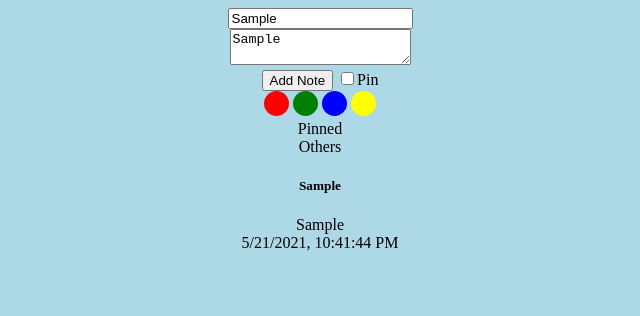
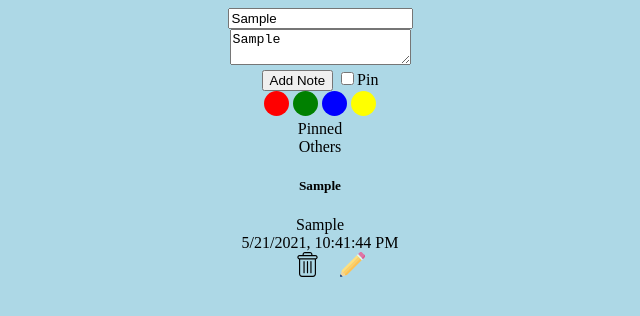
Before and after one commit to TheTomson/programowanieAppWeb, a website built with webpack: page Projekt4/src/index.html in a window 1280 px wide. Both pictures are taken after typing "Sample", "Sample" into the empty fields and a click on the button "Add Note". Shown: the full height of the page, 320-960 px from the left. Built offline with nearby package versions, Linux system fonts and the light colour scheme.

Commit message:
Add: remove notes, local storage(save and get)

```diff
--- a/Projekt4/package.json
+++ b/Projekt4/package.json
@@ -22,5 +22,8 @@
     "webpack": "^4.46.0",
     "webpack-cli": "^3.3.11",
     "webpack-dev-server": "^3.10.3"
+  },
+  "dependencies": {
+    "class-transformer": "^0.4.0"
   }
 }
--- a/Projekt4/src/AppStorage.ts
+++ b/Projekt4/src/AppStorage.ts
@@ -1,6 +1,7 @@
 export class AppStorage{
 
 saveData(data: any) {
+
     localStorage.setItem('noteData', JSON.stringify(data));
 }
 getData() {
--- a/Projekt4/src/Note.ts
+++ b/Projekt4/src/Note.ts
@@ -3,17 +3,25 @@
     Text:string;
     IsPined:boolean;
     Color:string;
-    ModificationDate:Date;
+    creationDate:Date;
     Tags:string[];
 
-    constructor(Title:string,Text:string,IsPined:boolean,Color:string,Tags:string[]){
+    constructor(Title:string,Text:string,IsPined:boolean,Color:string,creationDate:Date,Tags:string[]){
         this.Title = Title;
         this.Text = Text;
         this.IsPined = IsPined;
         this.Color = Color;
         this.Tags = Tags;
-        this.ModificationDate = new Date();
+        if(creationDate == null)
+        {
+            this.creationDate = new Date();
+        }
+        else
+        {
+            this.creationDate = creationDate;
+        }
     }
+
     getTitle()
     {
         return this.Title;
@@ -26,8 +34,8 @@
     {
         return this.Color;
     }
-    getDate()
+    getCreationDate()
     {
-        return this.ModificationDate;
+        return this.creationDate;
     }
 }
--- a/Projekt4/src/Notes.ts
+++ b/Projekt4/src/Notes.ts
@@ -10,5 +10,21 @@
     Push(Note:Note)
     {
         this.NoteList.push(Note);
+
     }
+    setNoteList(list:Array<Note>)
+    {
+    this.NoteList = list;
+    }
+    getNoteList()
+    {
+    return this.NoteList;
+    }
+    deleteNote(note:Note)
+    {
+        let i = this.NoteList.indexOf(note);
+        this.NoteList[i] = null;
+        this.NoteList.sort();
+        this.NoteList.pop();
+      }
 }
--- a/Projekt4/src/app.ts
+++ b/Projekt4/src/app.ts
@@ -3,21 +3,23 @@
 import {AppStorage} from './AppStorage';
 
 export class App {
-    LocalStorage:AppStorage;
-    NoteContainer:Notes;
+    localStorage:AppStorage;
+    noteContainer:Notes;
     showPinned:HTMLDivElement;
     showUnPinned:HTMLDivElement;
-    btn:HTMLButtonElement;
-    redspan: HTMLSpanElement;
-    greenspan: HTMLSpanElement;
-    bluespan: HTMLSpanElement;
-    yellowspan: HTMLSpanElement;
-    noteTytul: string;
-    noteTresc:string;
-    color:string;
-    NoteText:HTMLTextAreaElement;
-    isPined:boolean;
-    PinedCheckbox:HTMLInputElement;
+    addNoteButton:HTMLButtonElement;
+    redSpan: HTMLSpanElement;
+    greenSpan: HTMLSpanElement;
+    blueSpan: HTMLSpanElement;
+    yellowSpan: HTMLSpanElement;
+    noteTitle: string;
+    noteContent:string;
+    noteColor:string;
+    noteTextArea:HTMLTextAreaElement;
+    isNotePined:boolean;
+    pinedNoteCheckbox:HTMLInputElement;
+
+
     constructor() {
         this.getShow();
         this.getButton();
@@ -25,68 +27,151 @@
         this.getNoteText();
         this.getPined();
         this.addListener();
-        this.NoteContainer = new Notes();
-        this.LocalStorage = new AppStorage();
+        this.noteContainer = new Notes();
+        this.localStorage = new AppStorage();
+        let savedNotes = this.localStorage.getData();
+        if (savedNotes != {})
+        {
+            for(let noteArray in savedNotes)
+            {
+                for(let noteEntry in savedNotes[noteArray])
+                {
+                    let savedNoteData = savedNotes[noteArray][noteEntry];
+                    console.log(savedNoteData);
+                    let restoredNote = new Note(savedNoteData['Title'],savedNoteData['Text'],savedNoteData['IsPinned'],savedNoteData['Color'],savedNotes['CreationDate'],savedNoteData['Tags']);
+                    this.noteContainer.Push(restoredNote);
+                    this.renderNote(restoredNote);
                 }
+            }
+        }
+    }
+
+
     getButton()
     {
-        this.btn = document.querySelector('#addNote');
+        this.addNoteButton = document.querySelector('#addNote');
     }
+
     getShow()
     {
         this.showPinned = document.querySelector("#pinedNotes");
         this.showUnPinned = document.querySelector("#notpinedNotes");
     }
+
     getNoteText()
     {
-        this.NoteText = document.querySelector('#noteText');
+        this.noteTextArea = document.querySelector('#noteText');
     }
+
     getSpans = () =>{
-        this.redspan = document.querySelector('.reddot');
-        this.greenspan = document.querySelector('.greendot');
-        this.bluespan = document.querySelector('.bluedot');
-        this.yellowspan = document.querySelector('.yellowdot');
+        this.redSpan = document.querySelector('.reddot');
+        this.greenSpan = document.querySelector('.greendot');
+        this.blueSpan = document.querySelector('.bluedot');
+        this.yellowSpan = document.querySelector('.yellowdot');
     }
+
     getPined = () =>{
-        this.PinedCheckbox = document.querySelector('#pin');
+        this.pinedNoteCheckbox = document.querySelector('#pin');
     }
+
     addListener = () =>{
-        this.redspan.addEventListener('click', () => this.setColor('red'));
-        this.greenspan.addEventListener('click', () => this.setColor('green'));
-        this.bluespan.addEventListener('click', () => this.setColor('blue'));
-        this.yellowspan.addEventListener('click', () => this.setColor('yellow'));
-        this.btn.addEventListener('click', () => this.addNote());
+        this.redSpan.addEventListener('click', () => this.setColor('red'));
+        this.greenSpan.addEventListener('click', () => this.setColor('green'));
+        this.blueSpan.addEventListener('click', () => this.setColor('blue'));
+        this.yellowSpan.addEventListener('click', () => this.setColor('yellow'));
+        this.addNoteButton.addEventListener('click', () => this.addNote());
     }
+
     setColor(color:string)
     {
-        this.NoteText.style.backgroundColor = color;
-        this.color = color;
+        this.noteTextArea.style.backgroundColor = color;
+        this.noteColor = color;
     }
-    addNote()
+
+    renderNote(note:Note)
     {
-     this.isPined = (document.querySelector('#pin') as HTMLInputElement).checked;
-     this.noteTytul = (document.querySelector('#noteTitle') as HTMLInputElement).value;
-     this.noteTresc = this.NoteText.value;
-     let note:Note = new Note(this.noteTytul,this.noteTresc,this.isPined,this.color,null);
-     this.NoteContainer.Push(note);
-     this.LocalStorage.saveData(this.NoteContainer);
         const noteView = document.createElement('div');
         const header = document.createElement('h5');
         const text = document.createElement('div');
         const date = document.createElement('div');
-     if(this.isPined){
+        const deleteNote = document.createElement('img');
+        const editNote = document.createElement('img');
+
+        if(this.isNotePined){
            this.showPinned.appendChild(noteView);
         }
         else
         {
             this.showUnPinned.appendChild(noteView);
         }
+
         noteView.appendChild(header);
         noteView.appendChild(text);
         noteView.appendChild(date);
+        noteView.appendChild(deleteNote);
+        noteView.appendChild(editNote);
+
         header.textContent = note.getTitle();
         text.textContent = note.getText();
+        text.id = "text";
         noteView.style.backgroundColor = note.getColor();
-     date.textContent = note.getDate().toLocaleString();
+        date.textContent = note.getCreationDate().toLocaleString();
+        deleteNote.src = './assets/delete.svg';
+        deleteNote.className = 'controls';
+        editNote.src = './assets/pencil.svg';
+        editNote.className = 'controls';
+        deleteNote.addEventListener('click', () => this.deleteNote(noteView,note));
+        editNote.addEventListener('click', () => this.editNote(noteView,note));
+    }
+
+    addNote()
+    {
+     this.isNotePined = (document.querySelector('#pin') as HTMLInputElement).checked;
+     this.noteTitle = (document.querySelector('#noteTitle') as HTMLInputElement).value;
+     this.noteContent = this.noteTextArea.value;
+     let note:Note = new Note(this.noteTitle,this.noteContent,this.isNotePined,this.noteColor,null,null);
+     this.noteContainer.Push(note);
+     this.localStorage.saveData(this.noteContainer);
+     this.renderNote(note);
+    }
+
+    deleteNote(element:HTMLDivElement,note:Note)
+    {
+    element.remove();
+    this.noteContainer.deleteNote(note);
+    this.localStorage.saveData(this.noteContainer);
+    }
+
+    editNote(element:HTMLDivElement,note:Note)
+    {
+        const applyChanges = document.createElement('img');
+        applyChanges.src = './assets/checked.svg';
+        applyChanges.className = 'controls';
+        element.appendChild(applyChanges);
+        applyChanges.addEventListener('click', () => this.applyChanges(element,note));
+
+        const discardChanges = document.createElement('img');
+        discardChanges.src = './assets/remove.svg';
+        discardChanges.className = 'controls';
+        element.appendChild(discardChanges);
+        discardChanges.addEventListener('click', () => this.discardChanges(element));
+
+        let i = document.createElement('input');
+        let oldHeader = document.querySelector('h5');
+        i.defaultValue = oldHeader.textContent;
+        oldHeader.replaceWith(i);
+
+        let i2 = document.createElement('input');
+        let oldContent = document.querySelector('#text');
+        i2.defaultValue = oldContent.textContent;
+        oldContent.replaceWith(i2);
+    }
+    applyChanges(element:HTMLDivElement,note:Note)
+    {
+
+    }
+    discardChanges(element:HTMLDivElement)
+    {
+
     }
 }
--- a/Projekt4/src/main.scss
+++ b/Projekt4/src/main.scss
@@ -40,3 +40,9 @@
 {
   background-color:yellow;
 }
+.controls
+{
+  height: 25px;
+  width: 25px;
+  margin-left:20px;
+}
```
Also changed, not shown: Projekt4/src/assets/checked.svg (added), Projekt4/src/assets/delete.svg (added), Projekt4/src/assets/pencil.svg (added), Projekt4/src/assets/remove.svg (added), 1 other file. Lines whose indentation alone changed are shown as unchanged.
